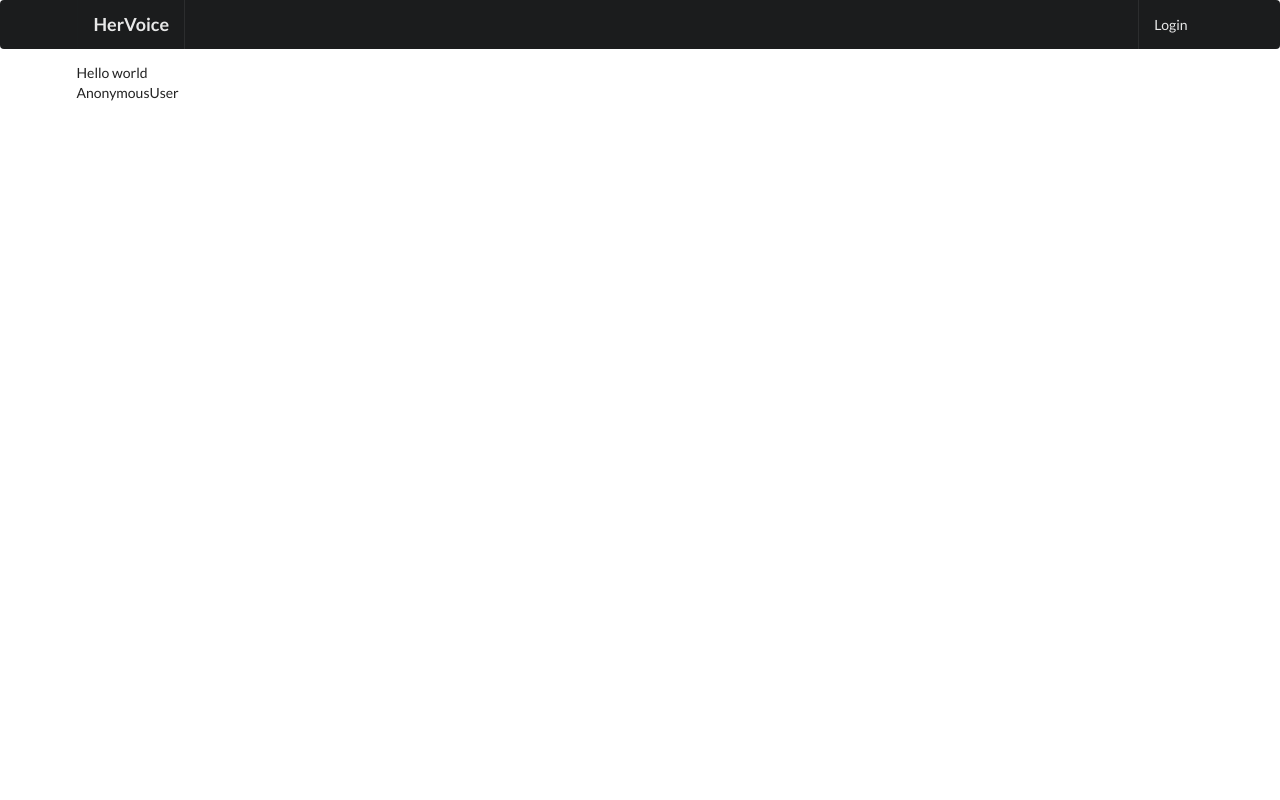
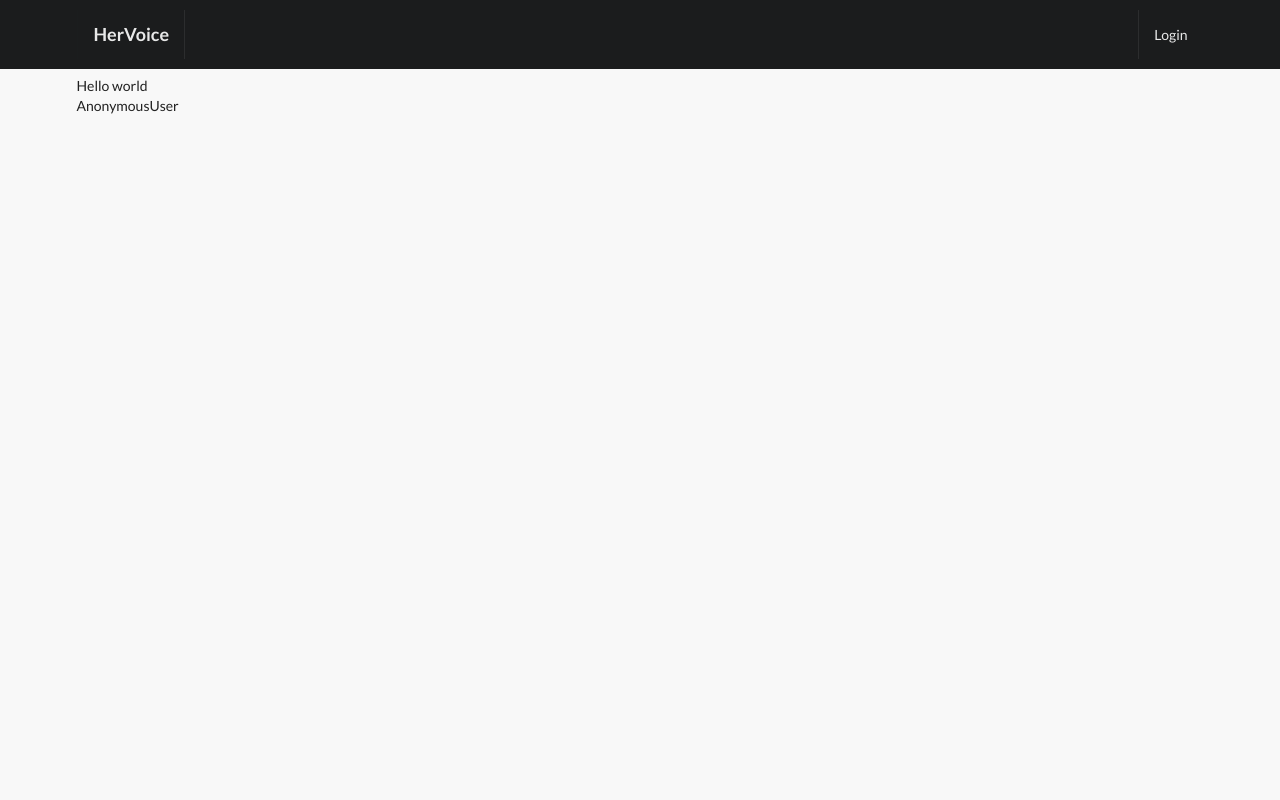
Before and after one commit to ashishsahu1/HerVoice, a Django app: page / in a window 1280 px wide. Run offline with Django 3.2, Linux system fonts and the light colour scheme; some libraries are stand-ins or nearby versions.

Commit message:
css update

```diff
--- a/hervoice/static_project/style.css
+++ b/hervoice/static_project/style.css
@@ -0,0 +1,13 @@
+body{
+    background: #F8F8F8 !important;
+}
+
+.nav {
+    border-radius: 0px !important;
+    padding: 10px 0 10px 0 !important;
+    background-color: #396afc ;
+}
+
+.mb-7 {
+    margin-bottom: 7px !important;
+}
--- a/hervoice/templates/main/navbar.html
+++ b/hervoice/templates/main/navbar.html
@@ -1,4 +1,4 @@
-<div class="ui inverted menu">
+<div class="ui inverted menu nav mb-7">
   <div class="ui container">
     <a href="" class="item">
         <h3>HerVoice</h3>
```
Also changed, not shown: hervoice/db.sqlite3.
